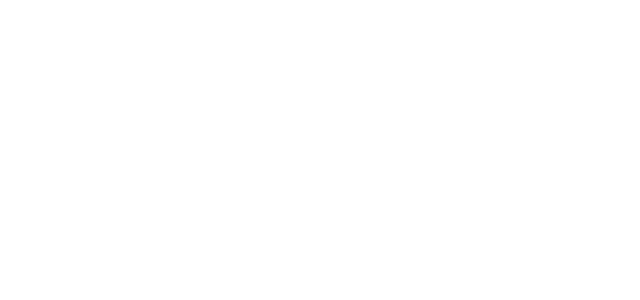
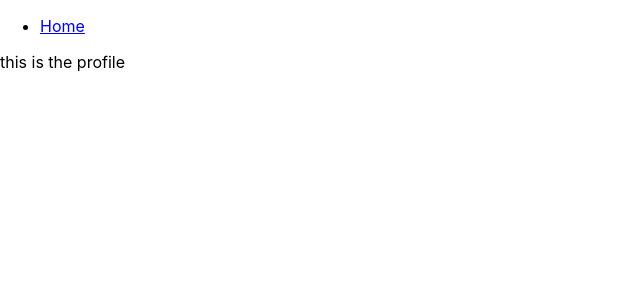
Before and after one commit to andrewbantly/group-github-lab, a React (Create React App) app: page /profile in a window 1280 px wide. Before the commit this address had no page. Shown: the top 300 px of the page, without its empty margins (0-640 px from the left). Built offline with nearby package versions, Linux system fonts and the light colour scheme.

Commit message:
added header

```diff
--- a/src/App.js
+++ b/src/App.js
@@ -5,20 +5,27 @@
 } from 'react-router-dom'
 
 import Home from "./components/Home"
+import Header from "./partials/Header"
+import Profile from "./components/Profile"
 
-
-import './App.css';
+// import './App.css';
 
 function App() {
   return (
     <div className="App">
       <Router>
+        <Header />
         <Routes>
           <Route
             path="/"
             element={<Home />}
             />
+          <Route
+          path='/profile'
+          element={<Profile />}
+          />
         </Routes>
+
       </Router>
 
     </div>
--- /dev/null
+++ b/src/components/Profile.jsx
@@ -0,0 +1,7 @@
+export default function Profile() {
+    return(
+        <>
+        this is the profile
+        </>
+    )
+}
--- /dev/null
+++ b/src/partials/Header.jsx
@@ -0,0 +1,13 @@
+import {Link} from 'react-router-dom'
+
+export default function Header() {
+    return(
+        <div>
+            <ul>
+                <li>
+                    <Link to='/'>Home</Link>
+                </li>
+            </ul>
+        </div>
+    )
+}
```
